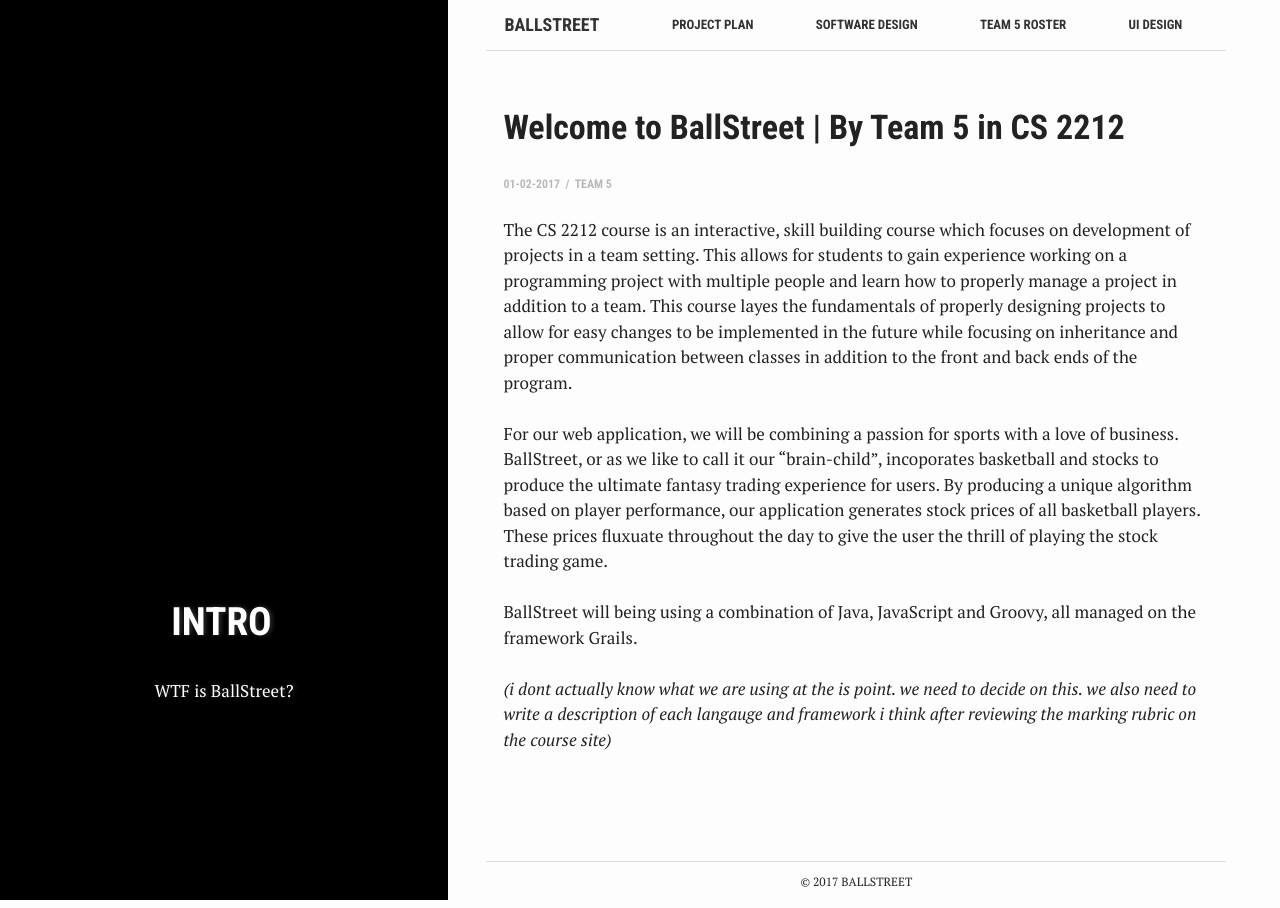
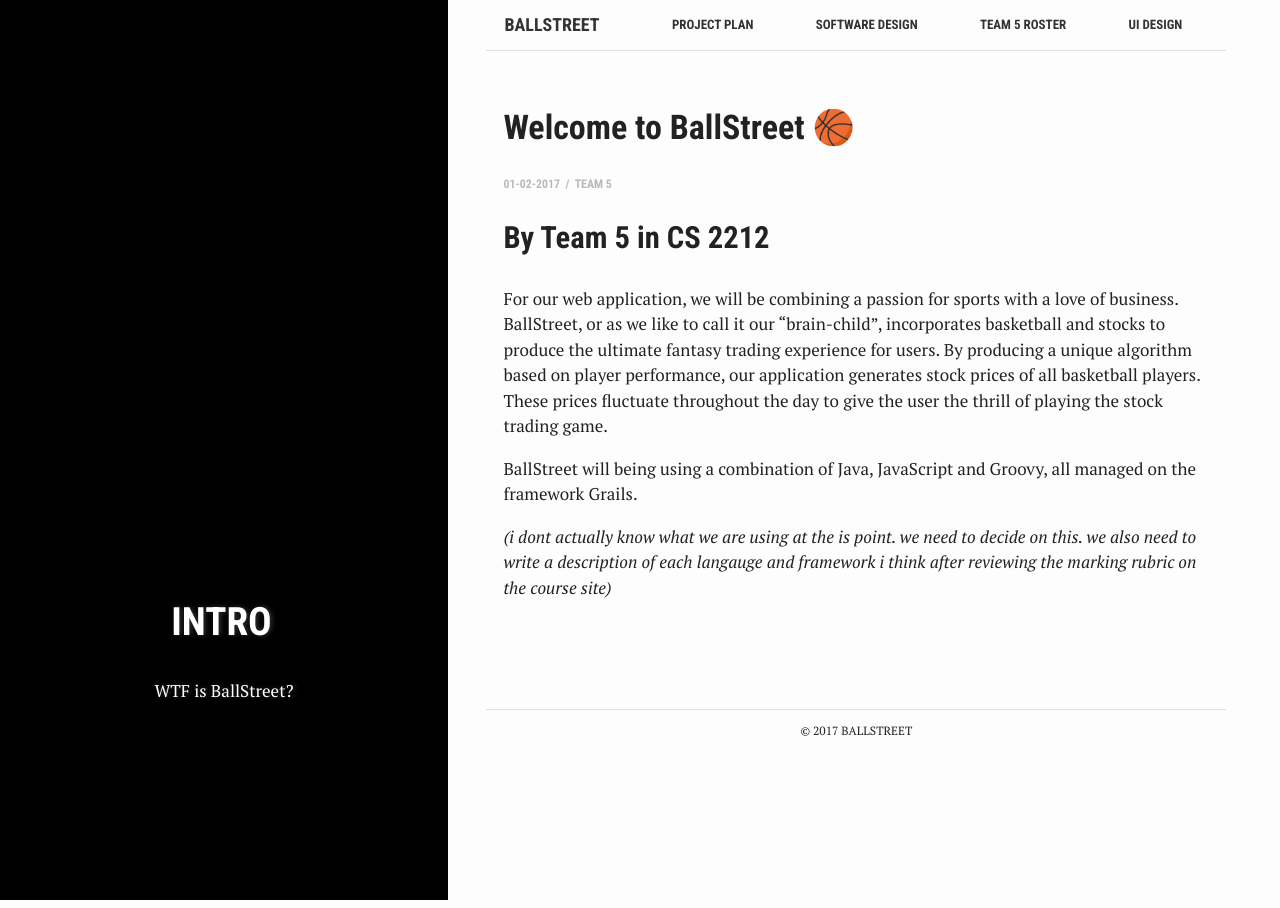
Before and after one commit to ufrauq/Ball-Street, a Jekyll site: the page built from _posts/2017-02-01-Welcome-to-Team-5.md, in a window 1280 px wide. Built offline with Jekyll 4.4.1, drawn with Linux system fonts in a browser that asks for light colours; emoji names are drawn with the system emoji font.

Commit message:
updated home pg post

```diff
--- a/_posts/2017-02-01-Welcome-to-Team-5.md
+++ b/_posts/2017-02-01-Welcome-to-Team-5.md
@@ -1,7 +1,7 @@
 ---
 bg: "tools.jpg"
 layout: post
-title:  "Welcome to BallStreet | By Team 5 in CS 2212"
+title:  "Welcome to BallStreet :basketball:"
 crawlertitle: "BallStreet | Team 5"
 summary: "WTF is BallStreet?"
 date:   2017-02-01 20:09:47 +0700
@@ -9,9 +9,10 @@ categories: posts
 tags: ['intro']
 author: Team 5
 ---
-The CS 2212 course is an interactive, skill building course which focuses on development of projects in a team setting. This allows for students to gain experience working on a programming project with multiple people and learn how to properly manage a project in addition to a team. This course layes the fundamentals of properly designing projects to allow for easy changes to be implemented in the future while focusing on inheritance and proper communication between classes in addition to the front and back ends of the program.
-<br><br>
-For our web application, we will be combining a passion for sports with a love of business. BallStreet, or as we like to call it our “brain-child”, incoporates basketball and stocks to produce the ultimate fantasy trading experience for users. By producing a unique algorithm based on player performance, our application generates stock prices of all basketball players. These prices fluxuate throughout the day to give the user the thrill of playing the stock trading game.
-<br><br>
-BallStreet will being using a combination of Java, JavaScript and Groovy, all managed on the framework Grails. <br><br>
-<i>(i dont actually know what we are using at the is point. we need to decide on this. we also need to write a description of each langauge and framework i think after reviewing the marking rubric on the course site) </i>
+
+## By Team 5 in CS 2212
+For our web application, we will be combining a passion for sports with a love of business. BallStreet, or as we like to call it our “brain-child”, incorporates basketball and stocks to produce the ultimate fantasy trading experience for users. By producing a unique algorithm based on player performance, our application generates stock prices of all basketball players. These prices fluctuate throughout the day to give the user the thrill of playing the stock trading game.
+
+BallStreet will being using a combination of Java, JavaScript and Groovy, all managed on the framework Grails.
+
+*(i dont actually know what we are using at the is point. we need to decide on this. we also need to write a description of each langauge and framework i think after reviewing the marking rubric on the course site)*
```
